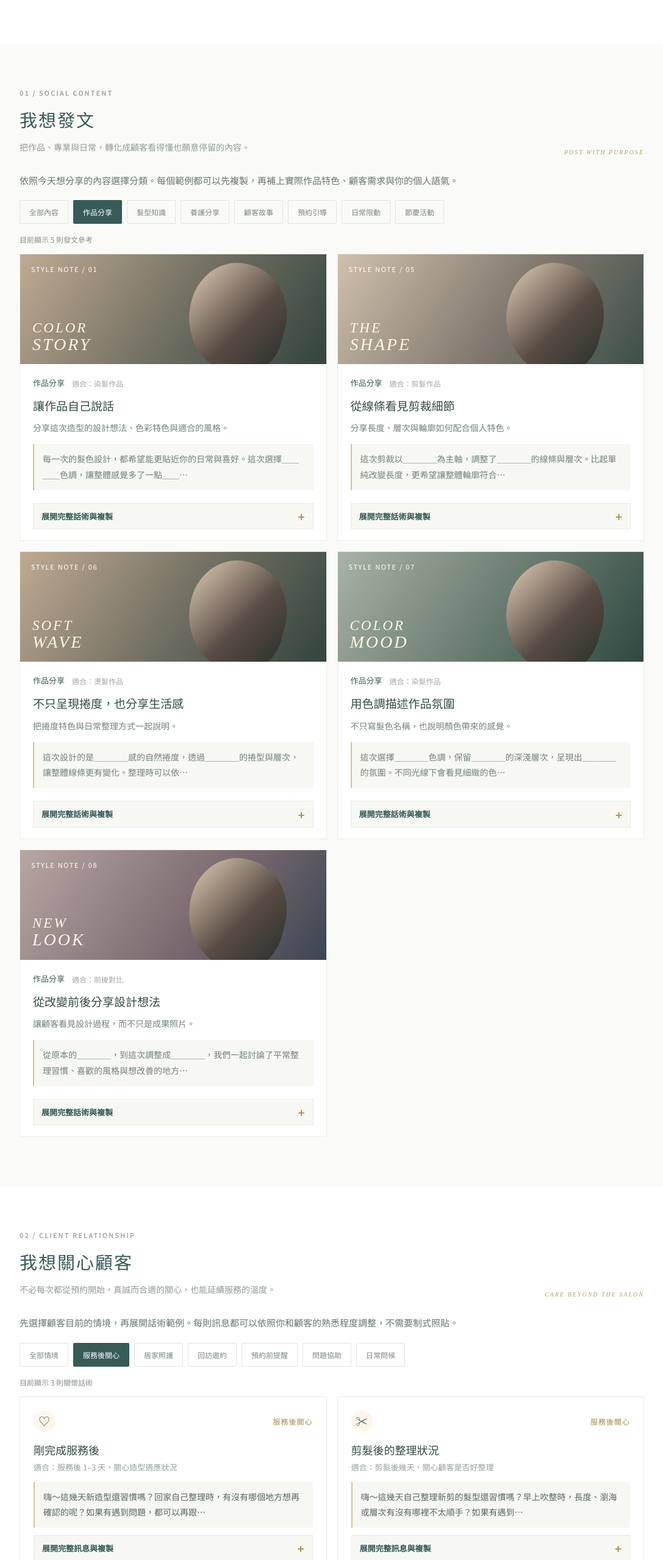
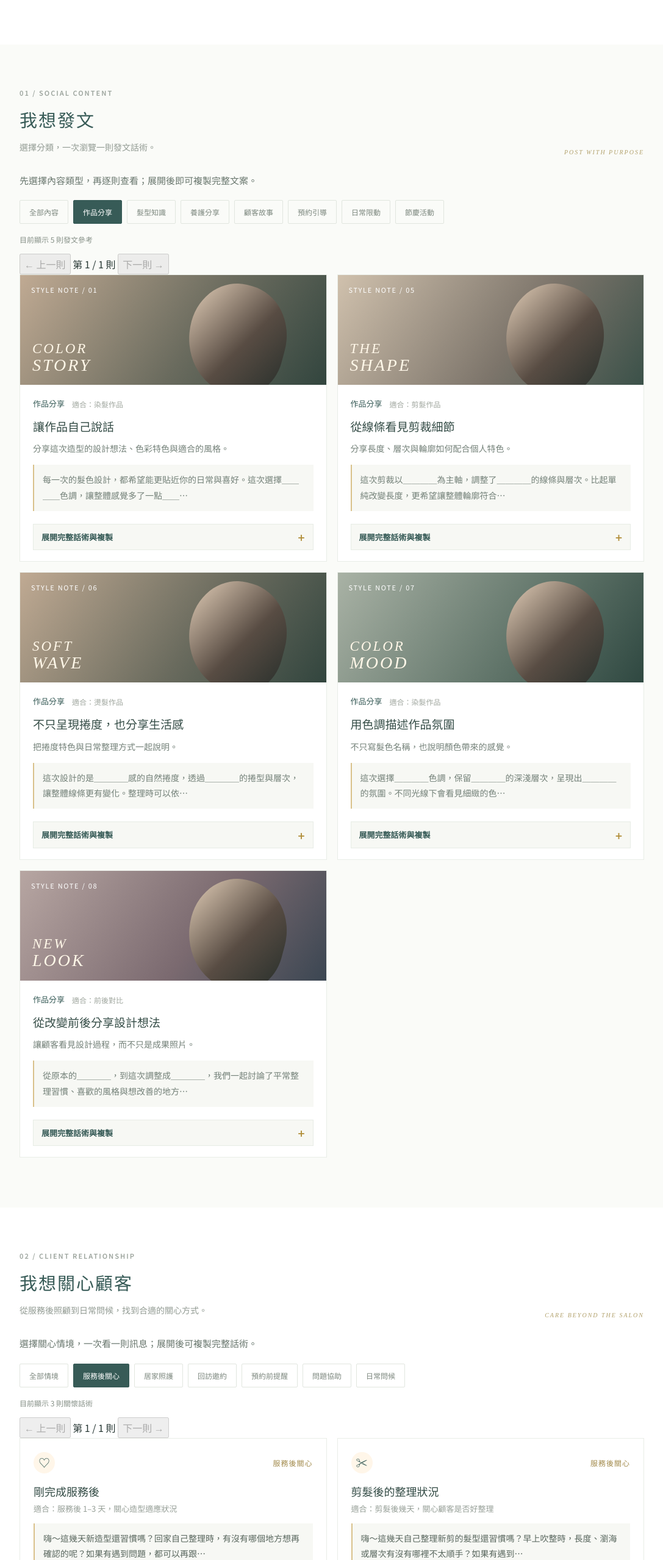
Before and after one commit to pamahairsalon/pama-marketing-hub, a plain HTML site: page index.html in a window 1280 px wide. Shown: the part 1124-3682 px from the top of the page at 61% size, without its empty margins (96-1183 px from the left). Drawn offline with Linux system fonts and the light colour scheme.

Commit message:
Add one-at-a-time navigation for posting and client care examples

```diff
--- a/index.html
+++ b/index.html
@@ -71,10 +71,10 @@
 
   <section class="content-section posting-section" id="posting">
     <div class="section-heading">
-      <div><p class="eyebrow muted">01 / SOCIAL CONTENT</p><h2>我想發文</h2><p>把作品、專業與日常，轉化成顧客看得懂也願意停留的內容。</p></div>
+      <div><p class="eyebrow muted">01 / SOCIAL CONTENT</p><h2>我想發文</h2><p>選擇分類，一次瀏覽一則發文話術。</p></div>
       <span class="section-aside">POST WITH PURPOSE</span>
     </div>
-    <p class="posting-guide">依照今天想分享的內容選擇分類。每個範例都可以先複製，再補上實際作品特色、顧客需求與你的個人語氣。</p>
+    <p class="posting-guide">先選擇內容類型，再逐則查看；展開後即可複製完整文案。</p>
     <div class="filter-row" role="group" aria-label="發文內容分類">
       <button class="filter-button" data-filter="all">全部內容</button>
       <button class="filter-button active" data-filter="作品分享">作品分享</button>
@@ -86,6 +86,11 @@
       <button class="filter-button" data-filter="節慶活動">節慶活動</button>
     </div>
     <p class="result-count" id="postResultCount" aria-live="polite"></p>
+    <div class="library-pager" id="postPager" aria-label="話術瀏覽">
+      <button type="button" class="pager-button" id="postPrev" disabled>← 上一則</button>
+      <span class="pager-count" id="postPageLabel">第 1 / 1 則</span>
+      <button type="button" class="pager-button" id="postNext" disabled>下一則 →</button>
+    </div>
     <div class="content-grid" id="postGrid">
       <article class="content-card" data-kind="post" data-category="作品分享" data-search="作品分享 染髮 髮色 造型 作品">
         <div class="card-visual visual-hair"><span>STYLE NOTE / 01</span><b>COLOR<br><i>STORY</i></b></div>
@@ -228,10 +233,10 @@
 
   <section class="content-section care-section" id="care">
     <div class="section-heading">
-      <div><p class="eyebrow muted">02 / CLIENT RELATIONSHIP</p><h2>我想關心顧客</h2><p>不必每次都從預約開始，真誠而合適的關心，也能延續服務的溫度。</p></div>
+      <div><p class="eyebrow muted">02 / CLIENT RELATIONSHIP</p><h2>我想關心顧客</h2><p>從服務後照顧到日常問候，找到合適的關心方式。</p></div>
       <span class="section-aside">CARE BEYOND THE SALON</span>
     </div>
-    <p class="care-guide">先選擇顧客目前的情境，再展開話術範例。每則訊息都可以依照你和顧客的熟悉程度調整，不需要制式照貼。</p>
+    <p class="care-guide">選擇關心情境，一次看一則訊息；展開後可複製完整話術。</p>
     <div class="filter-row" role="group" aria-label="顧客關懷情境分類">
       <button class="care-filter" data-care-filter="all">全部情境</button>
       <button class="care-filter active" data-care-filter="服務後關心">服務後關心</button>
@@ -242,6 +247,11 @@
       <button class="care-filter" data-care-filter="日常問候">日常問候</button>
     </div>
     <p class="result-count" id="careResultCount" aria-live="polite"></p>
+    <div class="library-pager" id="carePager" aria-label="話術瀏覽">
+      <button type="button" class="pager-button" id="carePrev" disabled>← 上一則</button>
+      <span class="pager-count" id="carePageLabel">第 1 / 1 則</span>
+      <button type="button" class="pager-button" id="careNext" disabled>下一則 →</button>
+    </div>
     <div class="care-grid" id="careGrid">
       <article class="care-card" data-kind="care" data-category="服務後關心" data-search="服務後關心 剪髮 染髮 燙髮 剛完成 服務 滿意度">
         <div class="care-card-head"><span class="care-icon">♡</span><span class="care-label">服務後關心</span></div>
```
